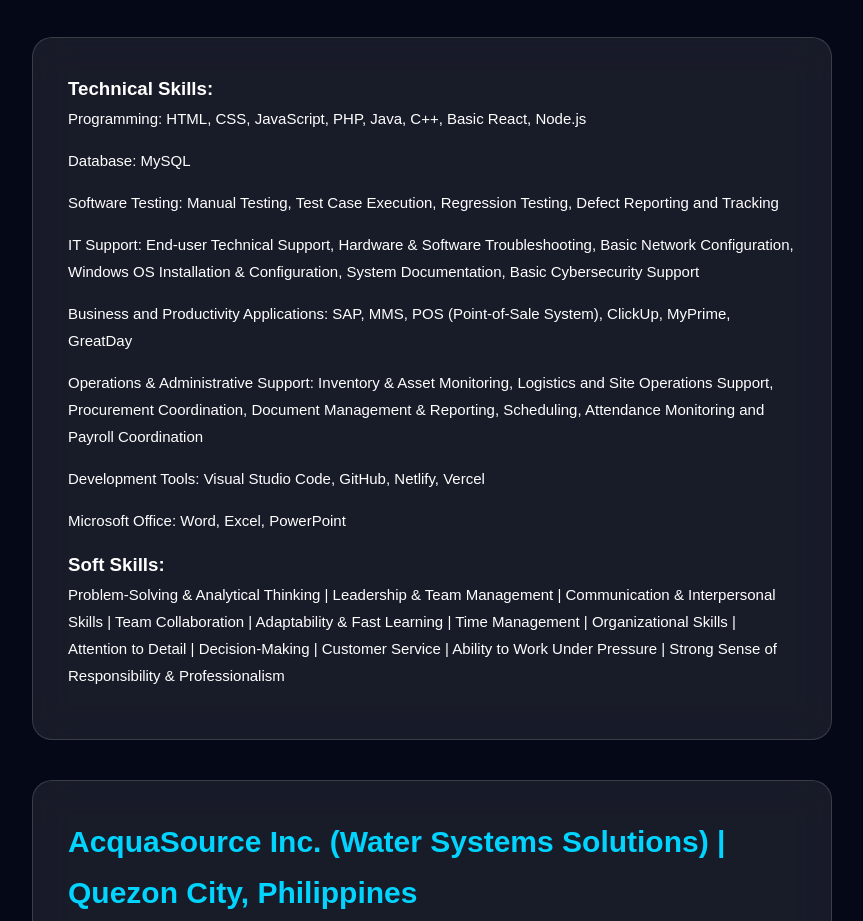
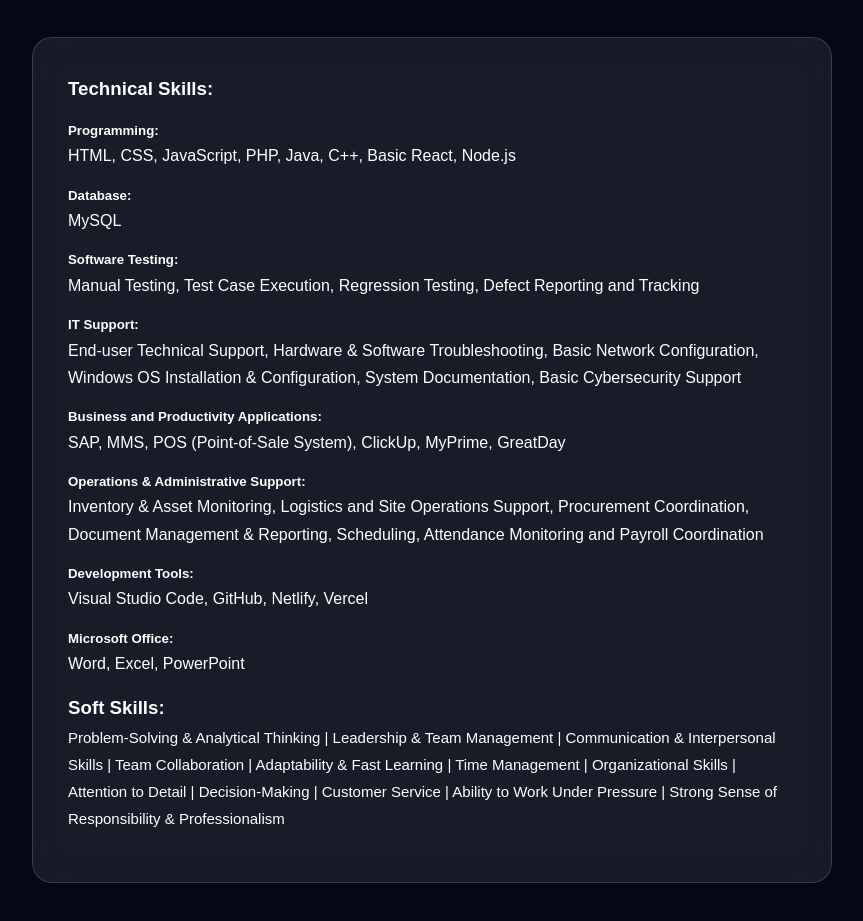
Before and after one commit to pototz/GMCO-Porfolio, a plain HTML site: page Index.html in a window 1280 px wide. Shown: the part 1207-2128 px from the top of the page, without its empty margins (208-1071 px from the left). Drawn offline with Linux system fonts and the light colour scheme.

Commit message:
Update Index.html

```diff
--- a/Index.html
+++ b/Index.html
@@ -41,14 +41,14 @@
 
     <section id="skill">
         <h3>Technical Skills:</h3>
-        <p>Programming: HTML, CSS, JavaScript, PHP, Java, C++, Basic React, Node.js</p>
-        <p>Database: MySQL</p>
-        <p>Software Testing: Manual Testing, Test Case Execution, Regression Testing, Defect Reporting and Tracking</p>
-        <p>IT Support: End-user Technical Support, Hardware & Software Troubleshooting, Basic Network Configuration, Windows OS Installation & Configuration, System Documentation, Basic Cybersecurity Support</p>
-        <p>Business and Productivity Applications: SAP, MMS, POS (Point-of-Sale System), ClickUp, MyPrime, GreatDay</p>
-        <p>Operations & Administrative Support: Inventory & Asset Monitoring, Logistics and Site Operations Support, Procurement Coordination, Document Management & Reporting, Scheduling, Attendance Monitoring and Payroll Coordination</p>
-        <p>Development Tools: Visual Studio Code, GitHub, Netlify, Vercel</p>
-        <p>Microsoft Office: Word, Excel, PowerPoint</p>
+        <p><h5>Programming:</h5> HTML, CSS, JavaScript, PHP, Java, C++, Basic React, Node.js</p>
+        <p><h5>Database:</h5> MySQL</p>
+        <p><h5>Software Testing:</h5> Manual Testing, Test Case Execution, Regression Testing, Defect Reporting and Tracking</p>
+        <p><h5>IT Support:</h5> End-user Technical Support, Hardware & Software Troubleshooting, Basic Network Configuration, Windows OS Installation & Configuration, System Documentation, Basic Cybersecurity Support</p>
+        <p><h5>Business and Productivity Applications:</h5> SAP, MMS, POS (Point-of-Sale System), ClickUp, MyPrime, GreatDay</p>
+        <p><h5>Operations & Administrative Support:</h5> Inventory & Asset Monitoring, Logistics and Site Operations Support, Procurement Coordination, Document Management & Reporting, Scheduling, Attendance Monitoring and Payroll Coordination</p>
+        <p><h5>Development Tools:</h5> Visual Studio Code, GitHub, Netlify, Vercel</p>
+        <p><h5>Microsoft Office:</h5> Word, Excel, PowerPoint</p>
 
         <h3>Soft Skills:</h3>
         <p>Problem-Solving & Analytical Thinking | Leadership & Team Management | Communication & Interpersonal Skills | Team Collaboration | Adaptability & Fast Learning | Time Management | Organizational Skills | Attention to Detail | Decision-Making | Customer Service | Ability to Work Under Pressure | Strong Sense of Responsibility & Professionalism</p>
```
